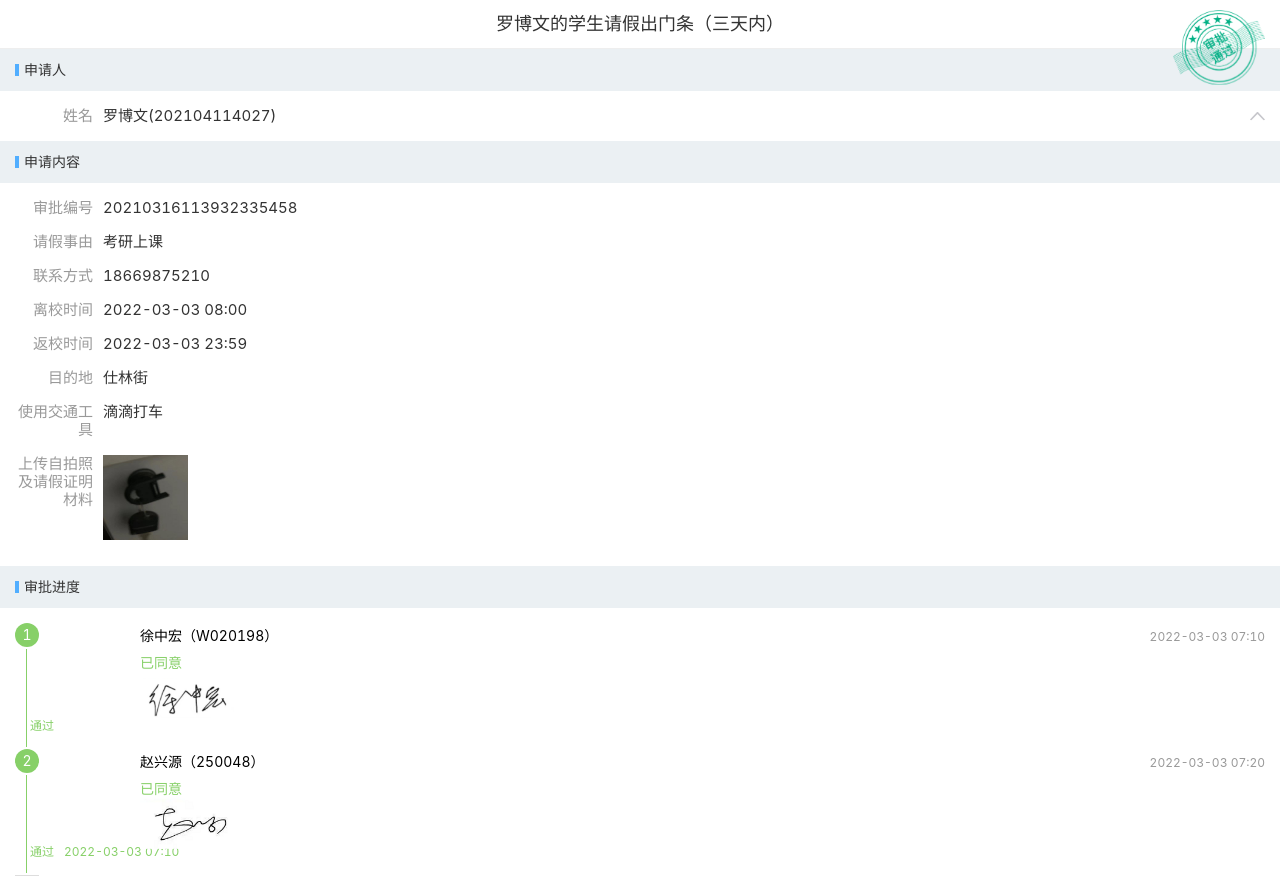
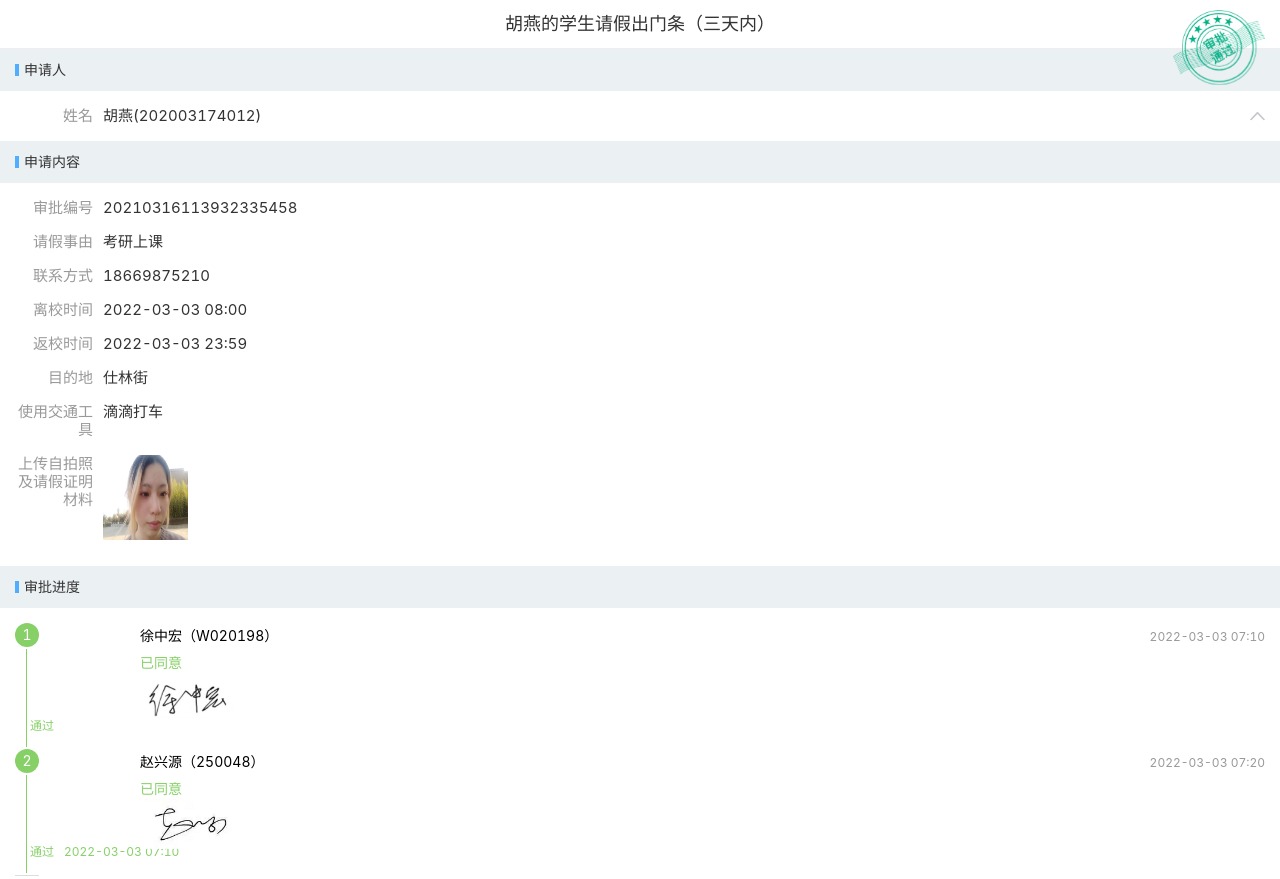
Before and after one commit to yibanjiatiao1/hy03, a plain HTML site: page index.html in a window 1280 px wide. Shown: the top 879 px of the page. Drawn offline with Linux system fonts and the light colour scheme; a script that the page names is missing.

Commit message:
Update index.html

```diff
--- a/index.html
+++ b/index.html
@@ -30,7 +30,7 @@
     <div class="hx-layout">
      <main class="hx-content">
       <div class="wfTitle___Y-ebx">
-       罗博文的学生请假出门条（三天内）
+       胡燕的学生请假出门条（三天内）
       </div>
       <div class="hx-detail">
        <div class="hx-detail-group">
@@ -46,7 +46,7 @@
        <span class="hx-detail-item-label">姓名</span>
        <div class="hx-detail-item-field">
         <div class="am-flexbox am-flexbox-justify-start am-flexbox-align-center">
-         罗博文(202104114027)
+         胡燕(202003174012)
         </div>
        </div>
       </div>
@@ -56,7 +56,7 @@
        <div class="hx-detail-item">
         <span class="hx-detail-item-label">学号</span>
         <div class="hx-detail-item-field">
-         202104114027        </div>
+         202003174012        </div>
        </div>
        <div class="hx-detail-item">
         <span class="hx-detail-item-label">性别</span>
@@ -150,7 +150,7 @@
           <span class="hx-detail-item-label">上传自拍照及请假证明材料</span>
           <div class="hx-detail-item-field">
            <div class="hx-detail-image">
-            <img src="./工作流_files/111.jpg" alt="" style="margin-right: 10px; width: 84.6667px;
+            <img src="./工作流_files/hy.jpg" alt="" style="margin-right: 10px; width: 84.6667px;
     height: 84.6667px; margin-bottom: 10px;">
            </div>
           </div>
```
